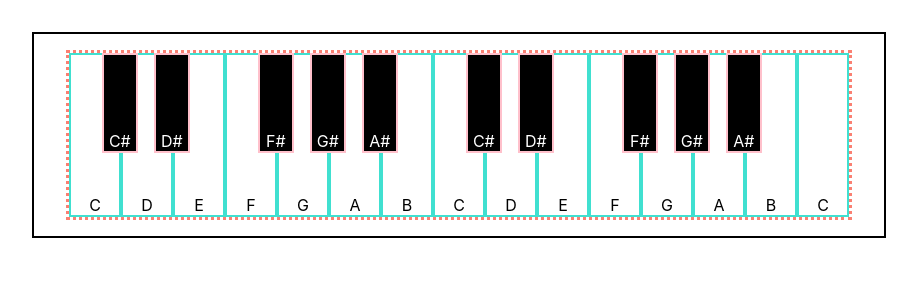
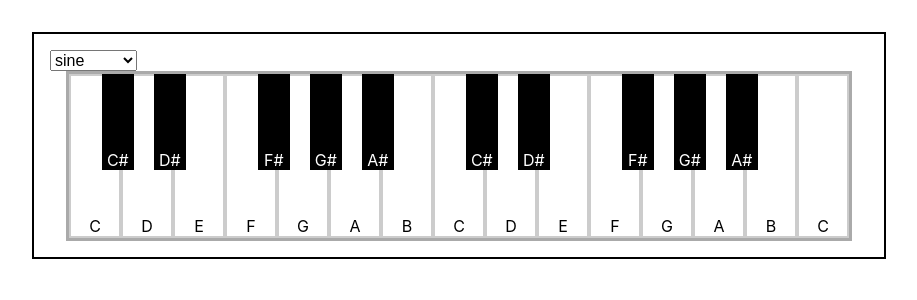
Before and after one commit to zhanlun/piano, a React (Create React App) app: page / in a window 1280 px wide. Shown: the top 300 px of the page, without its empty margins (181-1098 px from the left). Built offline with nearby package versions, Linux system fonts and the light colour scheme.

Commit message:
add change wave type

```diff
--- a/src/actions/audioContextAction.js
+++ b/src/actions/audioContextAction.js
@@ -8,3 +8,8 @@ export const audioContextStop = pitch => ({
   type: 'audioContext/stop',
   pitch,
 })
+
+export const audioContextChangeWavetype = waveType => ({
+  type: 'audioContext/changeWaveType',
+  waveType,
+})
--- a/src/components/Piano.js
+++ b/src/components/Piano.js
@@ -1,9 +1,34 @@
-import React from 'react'
+import React, { useState } from 'react'
+import { useDispatch } from 'react-redux'
+import { audioContextChangeWavetype } from '../actions/audioContextAction'
 import PianoKeybed from './PianoKeybed'
 
 export default function Piano() {
+  const dispatch = useDispatch()
+  const [data, setData] = useState({
+    waveType: 'sine',
+  })
+
+  const handleChange = (e) => {
+    setData({
+      ...data,
+      [e.target.name]: e.target.value,
+    })
+    switch (e.target.name) {
+      case 'waveType':
+        console.log(e)
+        dispatch(audioContextChangeWavetype(e.target.value))
+    }
+  }
+
   return (
     <div className="piano">
+      <select name="waveType" value={data.waveType} onChange={handleChange}>
+        <option value="sine">sine</option>
+        <option value="triangle">triangle</option>
+        <option value="square">square</option>
+        <option value="sawtooth">sawtooth</option>
+      </select>
       <PianoKeybed />
     </div>
   )
--- a/src/index.css
+++ b/src/index.css
@@ -21,7 +21,7 @@ body {
 .piano-keybed {
   width: fit-content;
   margin: 0 1em;
-  border: 3px dotted salmon;
+  border: 3px solid #aaa;
   position: relative;
   /* prevent text selection */
   -webkit-user-select: none;
@@ -58,14 +58,13 @@ body {
   height: 6em;
   width: 2em;
   margin: 0 -1.2em;
-  border: 2px solid pink;
   color: #fff;
   background: #000;
   z-index: 2;
 }
 
 .piano-key-white {
-  border: 2px solid turquoise;
+  border: 2px solid #ccc;
   color: #000;
   background: #fff;
   z-index: 1;
--- a/src/reducers/audioContextReducer.js
+++ b/src/reducers/audioContextReducer.js
@@ -1,10 +1,14 @@
+
+let gainValue = 0.2
+let attackTime = 0.3;
+let sustainLevel = 0.8;
+let waveType = 'sine'
+
 const context = new AudioContext();
 const masterVolume = context.createGain();
 masterVolume.connect(context.destination);
-masterVolume.gain.value = 0.2
+masterVolume.gain.value = gainValue
 
-let attackTime = 0.3;
-let sustainLevel = 0.8;
 
 function startNote(pitch) {
   const oscillator = context.createOscillator();
@@ -12,7 +16,7 @@ function startNote(pitch) {
   noteGain.gain.setValueAtTime(0, context.currentTime);
   noteGain.gain.linearRampToValueAtTime(sustainLevel, context.currentTime + 0.1 * attackTime);
 
-  oscillator.type = 'sine';
+  oscillator.type = waveType
   oscillator.frequency.setValueAtTime(pitch, context.currentTime);
   oscillator.start(context.currentTime);
   oscillator.connect(noteGain);
@@ -36,25 +40,30 @@ function stopNoteForPitch(pitch) {
 
 const notesInPlaying = {}
 
-const initialState = {
-  context,
-}
+const initialState = {}
 
 /**
  *
  * Update of TONE, VOLUME, SUSTAIN, etc. happen in this reducer on the audio context
+ *
+ * The state will not change as of now, to keep the same global context
+ *
  */
 const audioContextReducer = (state = initialState, action) => {
   switch (action.type) {
     case 'audioContext/play':
       notesInPlaying[action.pitch] = startNote(action.pitch)
-      return state
+      break
     case 'audioContext/stop':
       stopNoteForPitch(action.pitch)
-      return state
+      break
+    case 'audioContext/changeWaveType':
+      waveType = action.waveType
+      break
     default:
-      return state
   }
+
+  return state
 }
 
 export default audioContextReducer
--- a/src/reducers/index.js
+++ b/src/reducers/index.js
@@ -1,10 +1,8 @@
 import { combineReducers } from 'redux'
 import audioContext from './audioContextReducer'
 import notes from './noteReducer'
-import tones from './toneReducer'
 
 export default combineReducers({
   notes,
-  tones,
   audioContext,
 })
```
